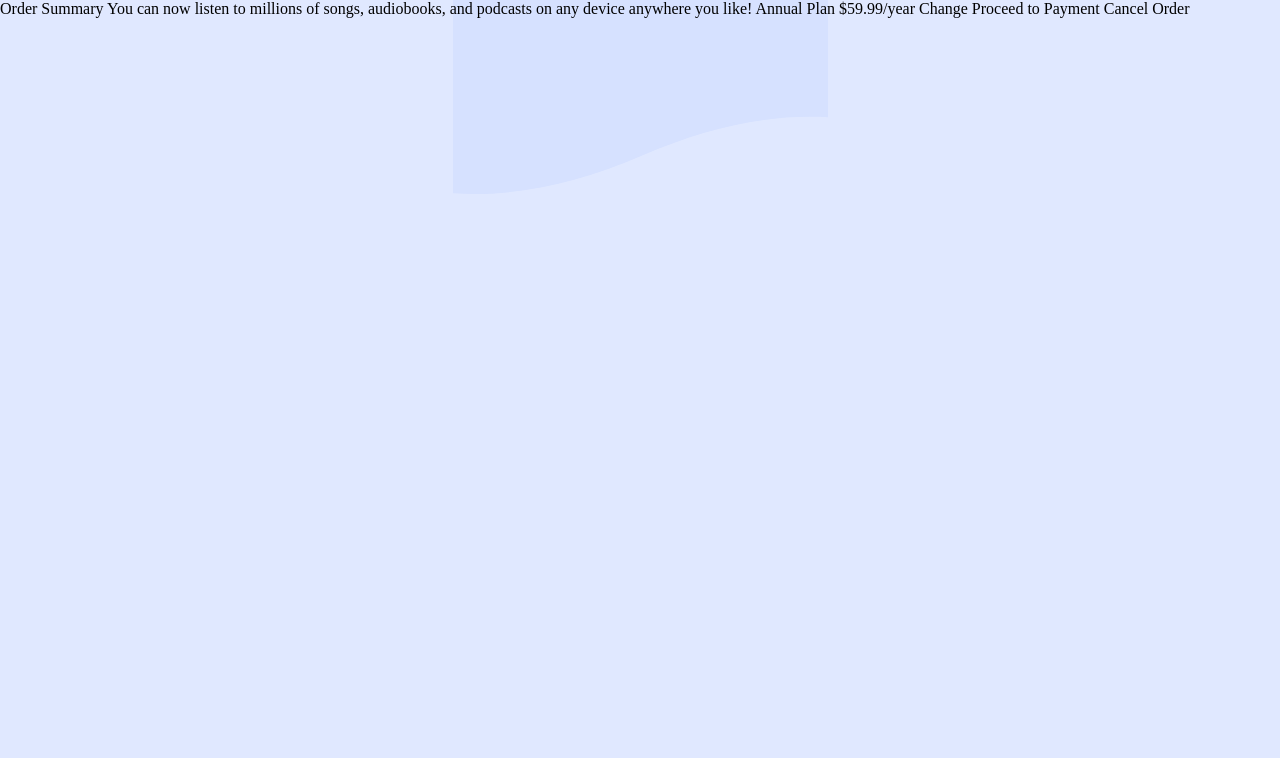
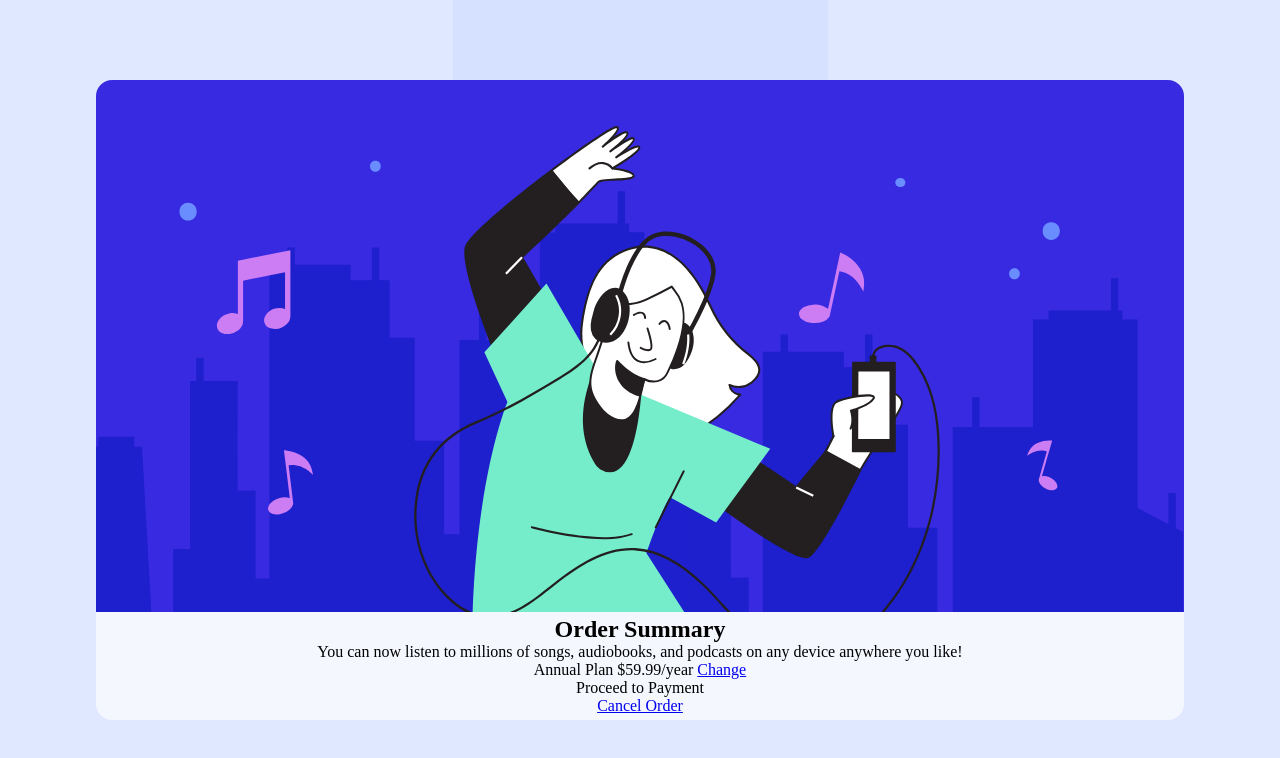
Before and after one commit to lucascsilvadev/order-summary-component-main, a plain HTML site: page index.html in a window 1280 px wide. Drawn offline with Linux system fonts and the light colour scheme.

Commit message:
add css to the card section

```diff
--- a/css/background.css
+++ b/css/background.css
@@ -7,4 +7,7 @@
     background-repeat: no-repeat;
     background-position: center;
     background-position: top;
+    display: flex;
+    justify-content: center;
+    align-items: center;
 }
--- /dev/null
+++ b/css/card.css
@@ -0,0 +1,13 @@
+#card {
+    height: 80%;
+    width: 85%;
+    background-color: var(--card-bg-color);
+    border-radius: 16px;
+    text-align: center;
+}
+
+#card__image {
+    width: 100%;
+    border-top-right-radius: 16px;
+    border-top-left-radius: 16px;
+}
--- a/css/style.css
+++ b/css/style.css
@@ -1,3 +1,4 @@
 @import url('./reset.css');
 @import url('./variables.css');
 @import url('./background.css');
+@import url('./card.css');
--- a/css/variables.css
+++ b/css/variables.css
@@ -1,3 +1,4 @@
 :root {
     --bg-color: hsl(225, 100%, 94%);
+    --card-bg-color: hsl(225, 100%, 98%);
 }
--- a/index.html
+++ b/index.html
@@ -12,18 +12,27 @@
 <body>
   <main id="background">
     <section id="card">
-      Order Summary
+      <img id="card__image" src="./images/illustration-hero.svg" alt="Dancing person illustration">
 
-      You can now listen to millions of songs, audiobooks, and podcasts on any
-      device anywhere you like!
+      <h1 id="card__title">Order Summary</h1>
 
-      Annual Plan
-      $59.99/year
+      <p id="card__text">You can now listen to millions of songs, audiobooks, and podcasts on any
+        device anywhere you like!</p>
 
-      Change
+      <div id="card__plan-info">
+        Annual Plan
+        $59.99/year
+        <a href="#">
+          Change
+        </a>
+      </div>
 
-      Proceed to Payment
-      Cancel Order
+      <div id="card__payment-button">
+        <p>Proceed to Payment</p>
+      </div>
+
+      <a id="card__cancel" href="#">Cancel Order</a>
+
     </section>
   </main>
 
```
